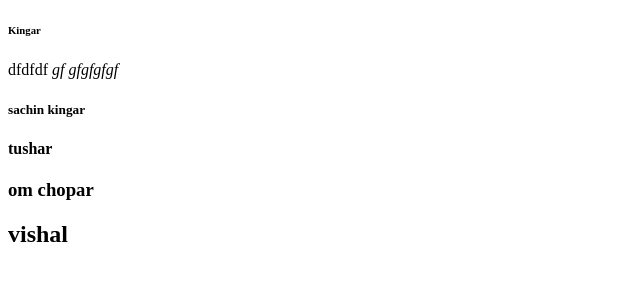
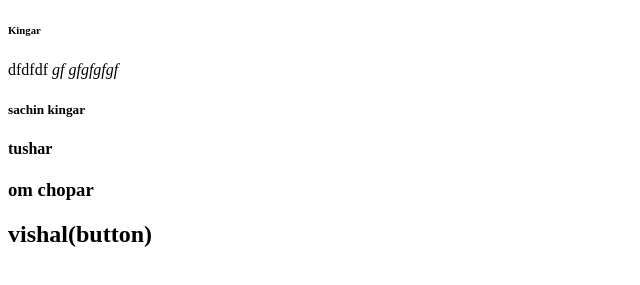
Before and after one commit to Kingarnitin/LocalRepo, a plain HTML site: page index.html in a window 1280 px wide. Shown: the part 85-370 px from the top of the page, without its empty margins (0-640 px from the left). Drawn offline with Linux system fonts and the light colour scheme.

```diff
--- a/index.html
+++ b/index.html
@@ -20,7 +20,7 @@
 
     </h4>
     <h3>om chopar</h3>
-    <h2>vishal</h2>
+    <h2>vishal(button)</h2>
 
 </body>
 </html>
```
